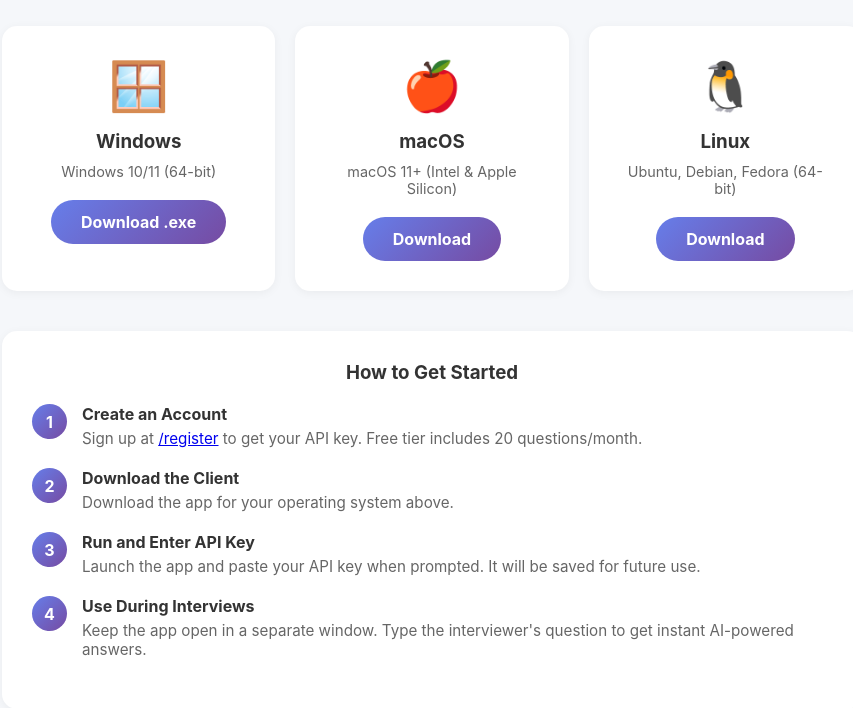
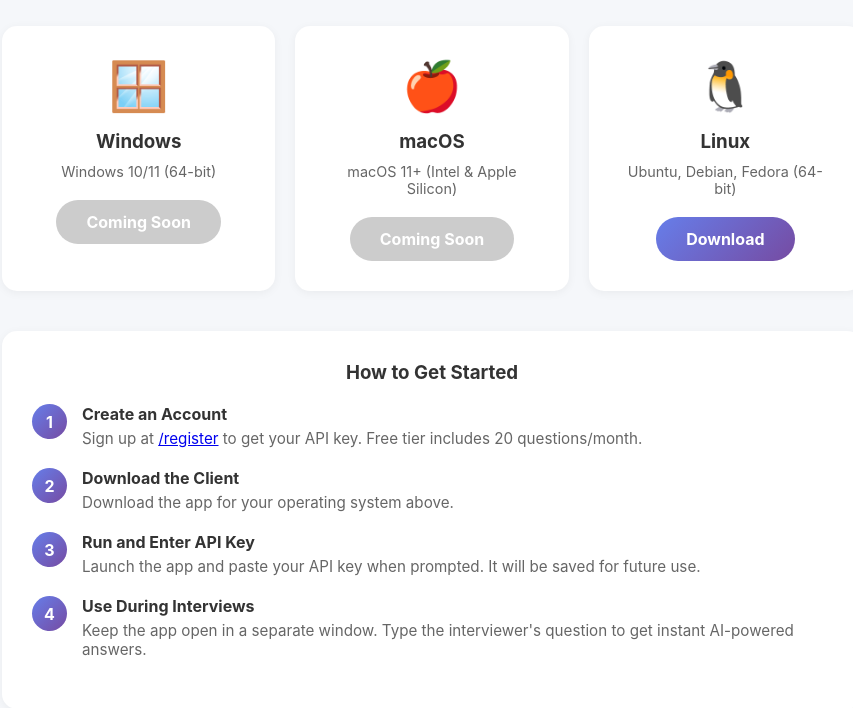
Before and after one commit to swamy-lab-sys/interview-assistant-pro, a Flask app: template saas_backend/app/templates/download.html in a window 1280 px wide. Shown: the part 196-904 px from the top of the page, without its empty margins (208-1061 px from the left). Run offline with Flask 3, Linux system fonts and the light colour scheme; the template is opened without the code that fills it, so the values that code supplies are empty.

Commit message:
Fix download link to correct asset name

```diff
--- a/saas_backend/app/templates/download.html
+++ b/saas_backend/app/templates/download.html
@@ -185,19 +185,19 @@
                 <div class="icon">🪟</div>
                 <h3>Windows</h3>
                 <p>Windows 10/11 (64-bit)</p>
-                <a href="https://github.com/swamy-lab-sys/interview-assistant-pro/releases/latest/download/InterviewAssistant-Windows.exe" class="download-btn">Download .exe</a>
+                <a href="https://github.com/swamy-lab-sys/interview-assistant-pro/releases/download/v1.0.0/InterviewAssistant" class="download-btn disabled" onclick="alert('Coming soon! Use Linux version for now.')">Coming Soon</a>
             </div>
             <div class="download-card">
                 <div class="icon">🍎</div>
                 <h3>macOS</h3>
                 <p>macOS 11+ (Intel & Apple Silicon)</p>
-                <a href="https://github.com/swamy-lab-sys/interview-assistant-pro/releases/latest/download/InterviewAssistant-macOS" class="download-btn">Download</a>
+                <a href="https://github.com/swamy-lab-sys/interview-assistant-pro/releases/download/v1.0.0/InterviewAssistant" class="download-btn disabled" onclick="alert('Coming soon! Use Linux version for now.')">Coming Soon</a>
             </div>
             <div class="download-card">
                 <div class="icon">🐧</div>
                 <h3>Linux</h3>
                 <p>Ubuntu, Debian, Fedora (64-bit)</p>
-                <a href="https://github.com/swamy-lab-sys/interview-assistant-pro/releases/latest/download/InterviewAssistant-Linux" class="download-btn">Download</a>
+                <a href="https://github.com/swamy-lab-sys/interview-assistant-pro/releases/download/v1.0.0/InterviewAssistant" class="download-btn">Download</a>
             </div>
         </div>
 
```
